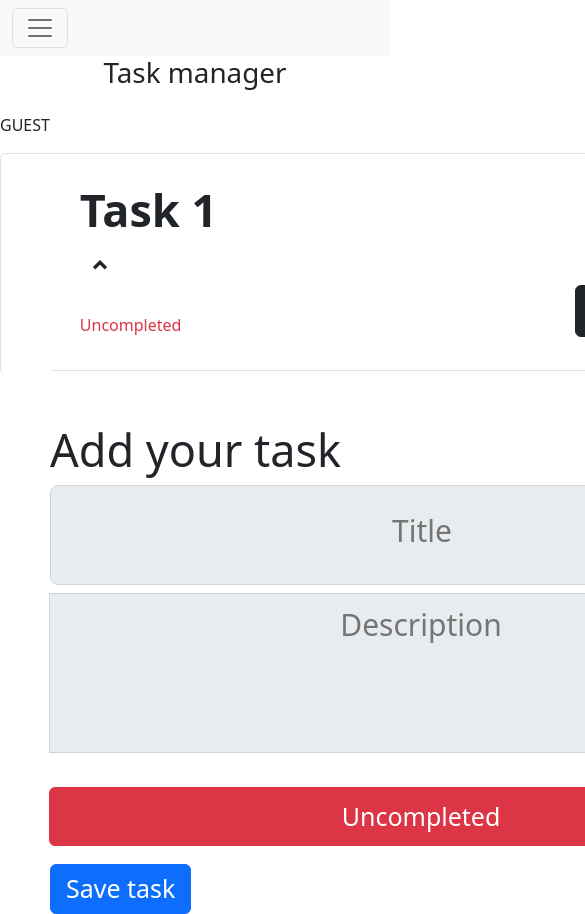
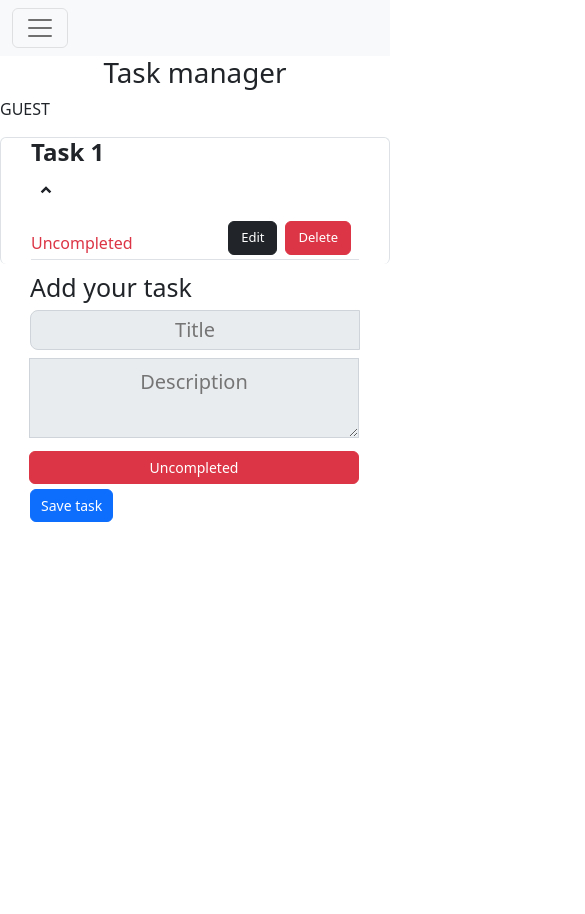
Before and after one commit to FacuAlvarez00/todolist-nextjs, a Next.js app: page / in a window 390 px wide. Shown: the top 914 px of the page, 585 px wide, since content can reach past the window. After the commit the page ends 844 px from the top, so only its background shows below. Built offline with nearby package versions, Linux system fonts and the light colour scheme; no server answers.

Commit message:
Cambios en UI mobile

```diff
--- a/src/app/components/Task/TaskDetail.tsx
+++ b/src/app/components/Task/TaskDetail.tsx
@@ -27,7 +27,7 @@ const TaskDetail: React.FC<props> = ({tasks, displayedTask, handleDisplay, handl
 
     return (
         <div>
-            <div className='tasks__holder border border-1 rounded border-bottom-0  border-light-subtle mb-4'>
+            <div className='tasks__holder border border-1 rounded border-bottom-0  border-light-subtle '>
                 {tasks && Array.isArray(tasks) && tasks.map((task: any) => (
                     <div className=' mb-1 border-bottom border-light-subtle task' key={task.id}>
 
@@ -47,7 +47,7 @@ const TaskDetail: React.FC<props> = ({tasks, displayedTask, handleDisplay, handl
                             </div>
 
 
-                            <div>
+                            <div className='mb-3'>
                                 {displayedTask === task.id ? <p style={{ margin: "0" }} className='fst-italic task__desc'>{task.description}</p> : null}
                             </div>
 
--- a/src/app/components/Task/TaskForm.tsx
+++ b/src/app/components/Task/TaskForm.tsx
@@ -119,14 +119,14 @@ const TaskForm: React.FC<props> = ({ edit, dataLoaded,
 
 
   return (
-    <section className='form__container mt-5'>
+    <section className='form__container mt-2'>
       {
         edit ? null :
           <form onSubmit={handleSubmit}>
             <h1 className='form__container__title'>Add your task</h1>
             <div className='input-group input-group-lg'>
               <input /* ref={ref} */ maxLength={40} className='mb-2 input-group-text formField' id="inputGroup-sizing-lg" onChange={handleChange} name="title" type="text" placeholder="Title" required />
-              <textarea maxLength={120} className='mb-4 input-group-text formField__text' id="inputGroup-sizing-lg" onChange={handleChange} name="description" placeholder='Description' required />
+              <textarea maxLength={120} className='mb-2 input-group-text formField__text' id="inputGroup-sizing-lg" onChange={handleChange} name="description" placeholder='Description' required />
 
               {/*  <label className='mb-2'>
            <span className='fs-5'>Completed:</span>
@@ -137,7 +137,7 @@ const TaskForm: React.FC<props> = ({ edit, dataLoaded,
                 <input type="checkbox" className="btn-check" id="btncheck1" name='completed' onChange={handleCompletedChange} />
 
                 <label onClick={handleCompleted} htmlFor='btncheck1' className={
-                  completed ? "btn btn-success mb-2 btn-status" : "btn btn-danger mb-2 btn-status"}>
+                  completed ? "btn btn-success  btn-status" : "btn btn-danger  btn-status"}>
                   {completed ? "Completed" : "Uncompleted"}
                 </label>
 
--- a/src/pages/index.tsx
+++ b/src/pages/index.tsx
@@ -8,7 +8,7 @@ import TasksContainer from "@/app/components/Task/TasksContainer";
 export default function Home() {
   return (
     <>
-    <h1 className="d-flex justify-content-center mb-4">Task manager</h1>
+    <h1 className="d-flex justify-content-center">Task manager</h1>
     <TasksContainer/>
 
 
--- a/src/styles/globals.css
+++ b/src/styles/globals.css
@@ -62,67 +62,67 @@ footer{
     flex-direction: column;
    }
 
+
+
+
+
    /* TasksContainer */
    .tasksContainer{
-/*   padding: 0 20rem; */
     width: 100%;
    }
 
    /* TaskForm */
    .form__container__title{
-  font-size: 45px;
+    font-size: 25px;
    }
-
    .form__container{
-  width: 100vh;
-  padding: 0 50px;
+    padding: 0 30px;
    }
-
    .formField{
     width: 100%;
-  height: 100px;
+    height: 40px;
    }
    .formField__text{
     width: 100%;
-  height: 160px;
+    height: 80px;
    }
    ::placeholder{
-  font-size: 30px;
+    font-size: 20px;
    }
    .btn-status{
     width: 100%;
-  padding: 10px 0 !important;
-  font-size: 25px !important;
+    padding: 5px 0 !important;
+    font-size: 14px !important;
    }
    .btn-save{
-  padding: 5px 15px !important;
-  font-size: 25px !important;
-
+    padding: 5px 10px !important;
+    font-size: 14px !important;
    }
 
    /* TaskDetail */
 
    .tasks__holder  {
-  width: 100vh;
-  padding: 0 50px;
-  max-height: 800px;
+
+    padding: 0 30px;
+    max-height: 420px;
     overflow-y: auto;
   }
-.task{
+  /* .task{
     padding: 1.8rem;
-}
+  } */
    .task__title{
-  font-size: 45px;
+    font-size: 24px;
   }
   .task__desc{
-  font-size: 30px;
+    font-size: 16px;
+
   }
   .display_arrow{
-  width: 40px;
-  height: 40px;
+    width: 30px;
+    height: 30px;
   }
   .btn__task{
-  font-size: 25px !important;
+    font-size: 13px !important;
   }
 
 
```
Also changed, not shown: src/app/components/Task/TaskEdit.tsx (line endings or trailing spaces). Lines whose indentation alone changed are shown as unchanged.
